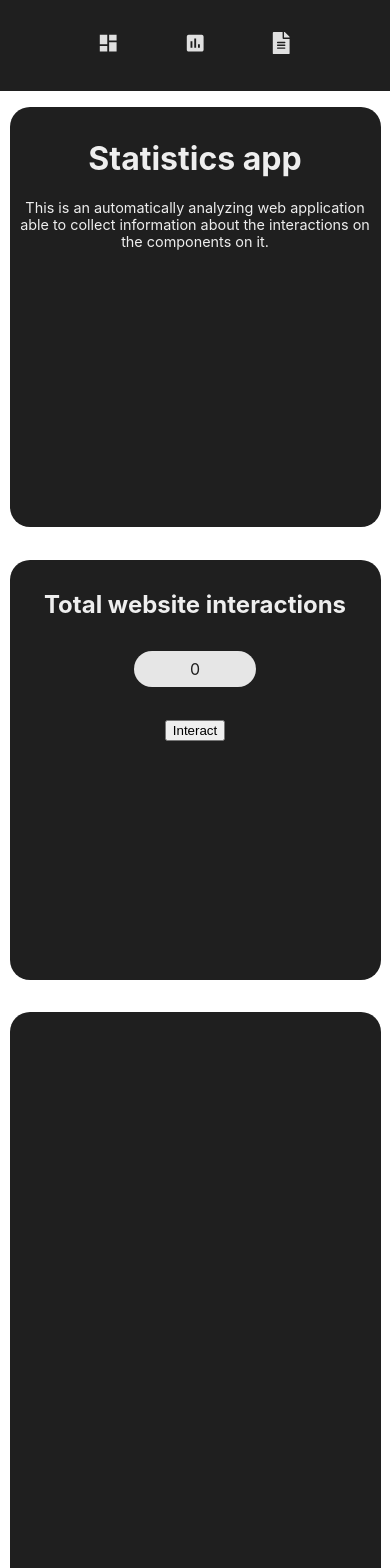
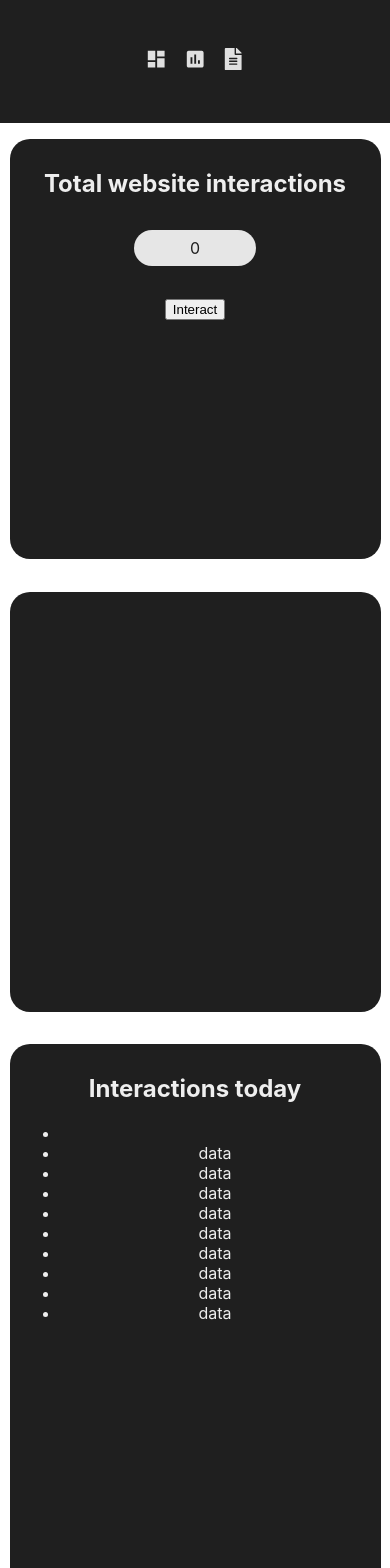
Before and after one commit to ThanCR/statistics-app-fe, a React (Create React App) app: page / in a window 390 px wide. Shown: the top 1568 px of the page. Built offline with nearby package versions, Linux system fonts and the light colour scheme; no server answers.

Commit message:
Helpers code optimization on fetching data. Inserted ClassNames on Sidebar component and styles. started to create a report on long card from dashboard.

```diff
--- /dev/null
+++ b/src/components/InteractionList.jsx
@@ -0,0 +1,26 @@
+import './InteractionList.css';
+
+function InteractionList(props) {
+
+
+
+  return (
+    <>
+      <h2>Interactions today</h2>
+      <ul className='InteractionList'>
+        <li>  </li>
+        <li> data </li>
+        <li> data </li>
+        <li> data </li>
+        <li> data </li>
+        <li> data </li>
+        <li> data </li>
+        <li> data </li>
+        <li> data </li>
+        <li> data </li>
+      </ul>
+    </>
+  );
+}
+
+export default InteractionList;
--- a/src/containers/Dashboard.css
+++ b/src/containers/Dashboard.css
@@ -22,6 +22,7 @@
     height: 850px;
     margin-top: 10px;
     margin-bottom: 10px;
+    overflow: hidden;
 }
 .dashboard-header{
     display: flex;
--- a/src/containers/Dashboard.jsx
+++ b/src/containers/Dashboard.jsx
@@ -3,6 +3,7 @@ import Button from '../components/Button'
 import Counter from '../components/Counter'
 import { useState } from 'react';
 import { getAllInteractions, postInteraction } from '../helpers';
+import InteractionList from '../components/InteractionList';
 
 function Dashboard() {
 
@@ -17,19 +18,13 @@ function Dashboard() {
   return (
     <div className='dashboard'>
       <div className='dashboard-card'>
-        <header className='dashboard-header'>
-          <h1 className='dashboard-title'>Statistics app</h1>
-          <p className='dashboard-subtitle'>This is an automatically analyzing web application able to collect information about the interactions on the components on it.
-            <br />
-          </p>
-        </header>
-      </div>
-      <div className='dashboard-card'>
         <Counter interactions={interactionCount} />
         <Button onClick={() => parentToChild()} />
       </div>
+      <div className='dashboard-card'>
+      </div>
       <div className='dashboard-card long-card'>
-
+        <InteractionList data={() => {getAllInteractions()}}/>
       </div>
       <div className='dashboard-card'>
 
--- a/src/containers/SideBar.css
+++ b/src/containers/SideBar.css
@@ -7,7 +7,7 @@
     /* top: 0; */
     /* left: 0; */
 }
-ul{
+.sidebar-list{
     list-style: none;
     width: 70%;
     padding: 1rem;
@@ -15,10 +15,10 @@ ul{
     flex-direction: column;
     justify-content: flex-start;
 }
-li{
+.sidebar-item{
     margin: 2rem 0.5rem;
 }
-a{
+.sidebar-icon{
     text-decoration: none;
     color: #e0e0e0;
     cursor: pointer;
@@ -26,12 +26,12 @@ a{
 }
 
 @media (max-width: 768px) {
-    ul{
+    .sidebar-list {
         flex-direction: row;
         justify-content: center;
         padding: 0;
     }
-    li{
+    .sidebar-list-item{
         margin: 1rem 2rem;
     }
 
--- a/src/containers/SideBar.jsx
+++ b/src/containers/SideBar.jsx
@@ -7,18 +7,18 @@ function SideBar() {
         <>
             <aside className='sidebar-aside'>
                 <ul className='sidebar-list'>
-                    <li className='sidebar-list-item'>
-                        <a href="#">
+                    <li className='sidebar-item'>
+                        <a className='sidebar-icon' href="http://localhost:3000/">
                             <MdDashboard/>
                         </a>
                     </li>
-                    <li className='sidebar-list-item'>
-                        <a href="#">
+                    <li className='sidebar-item'>
+                        <a className='sidebar-icon' href="http://localhost:3000/">
                             <MdInsertChart/>
                         </a>
                     </li>
-                    <li className='sidebar-list-item'>
-                        <a href="#">
+                    <li className='sidebar-item'>
+                        <a className='sidebar-icon' href="http://localhost:3000/">
                             <FaFileAlt/>
                         </a>
                     </li>
--- a/src/helpers/index.js
+++ b/src/helpers/index.js
@@ -18,7 +18,9 @@ const fetchAllInteractionsPromise = async () => {
     if (!fetchReponse.ok)
         throw new Error('API response was not ok')
     else {
-        return await fetchReponse.json()
+        const promise = fetchReponse.json()
+        const data = await promise
+        return data
     }
 
 }
```
Also changed, not shown: src/components/InteractionList.css (added).
